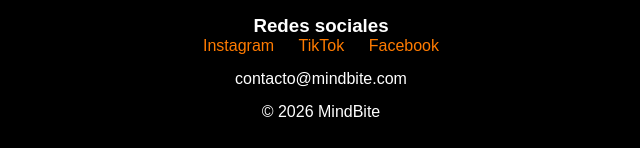
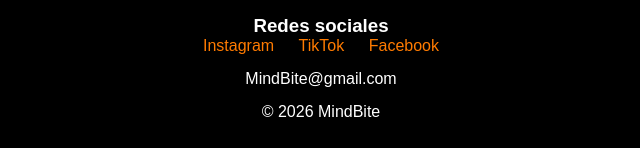
Before and after one commit to Remanente32/MindBite, a plain HTML site: page index.html in a window 1280 px wide. Shown: the part 2082-2230 px from the top of the page, 319-959 px from the left. Drawn offline with Linux system fonts and the light colour scheme.

Commit message:
Add files via upload

```diff
--- a/index.html
+++ b/index.html
@@ -276,7 +276,7 @@
         <a href="#">Facebook</a>
 
         <p>
-            contacto@mindbite.com
+            MindBite@gmail.com
         </p>
 
         <p>
```
